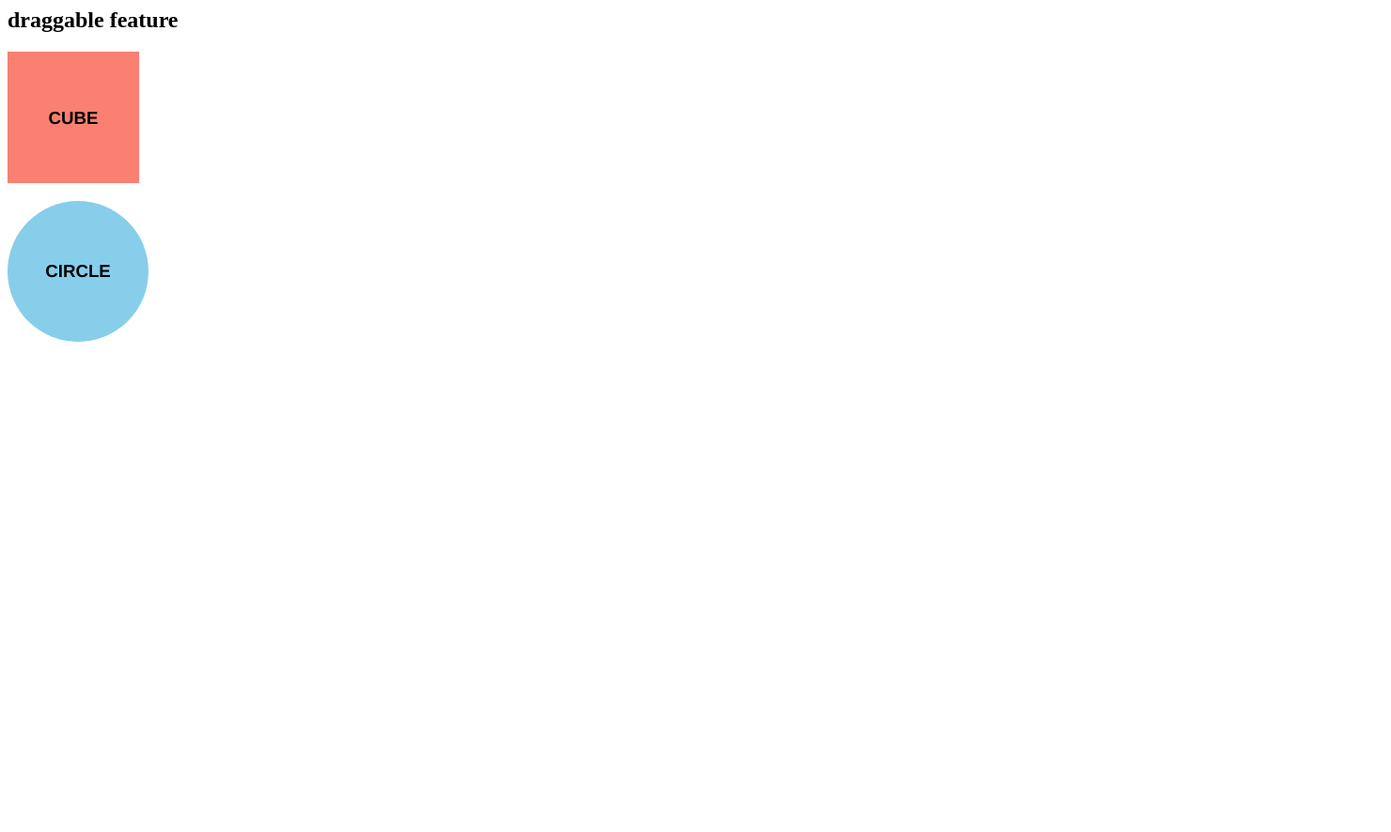
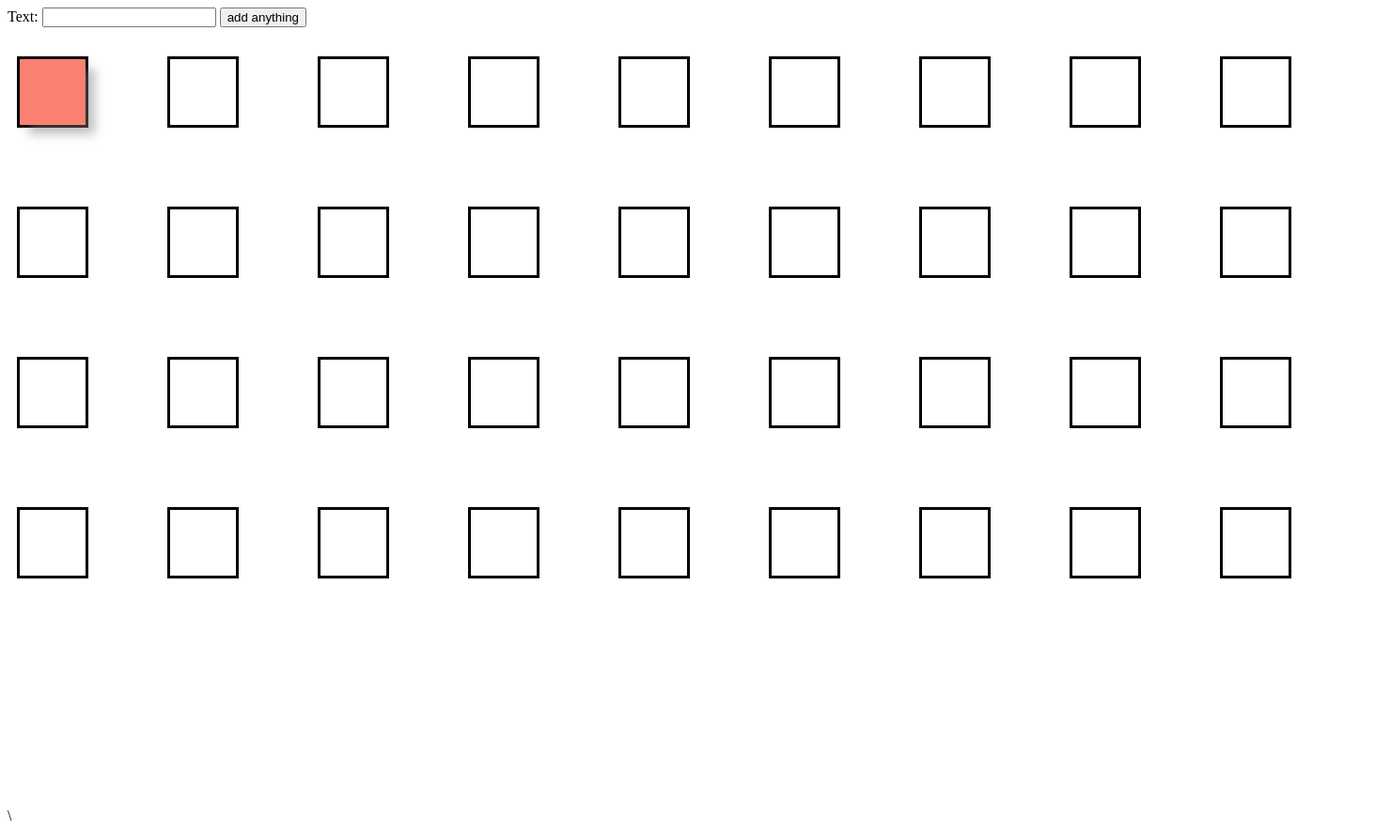
Before and after one commit to AppaPhD/Summer2020, a Django app: page / in a window 1480 px wide. Shown: the whole page at 94% size. Before the commit the page ends 364 px from the top, so only its background shows below. Run offline with Django 3.2, Linux system fonts and the light colour scheme; some libraries are stand-ins or nearby versions.

Commit message:
text in draggable

```diff
--- /dev/null
+++ b/hello/static/css/draggableJS.css
@@ -0,0 +1,22 @@
+.grid {
+    display: grid;
+    grid-template: 150px 150px 150px 150px 150px / 150px 150px 150px 150px 150px 150px 150px 150px 150px;
+    grid-gap: 10px;
+    background-color: white;
+    padding: 10px;
+}
+.draggable {
+    background-color: salmon;
+    box-shadow: 10px 10px 10px #7777;
+}
+
+.draggable, .droppable.draggable-dropzone--occupied{
+    width: 70px;
+    height: 70px;
+}
+.droppable{
+    width: 70px;
+    height: 70px;
+    border: solid;
+    display: flex;
+}
--- /dev/null
+++ b/hello/static/js/draggableJS.js
@@ -0,0 +1,16 @@
+function textInput() {
+    var yuh = document.getElementByID("text1").value;
+    alert("yuh");
+    document.getElementById("message").innerHTML = yuh;
+}
+
+const containers = document.querySelectorAll('.block')
+
+const droppable = new Draggable.Droppable(containers, {
+  draggable: '.draggable',
+  droppable: '.droppable'
+});
+
+droppable.on('drag:start', () => console.log('drag:start'));
+droppable.on('droppable:over', () => console.log('droppable:over'));
+droppable.on('droppable:out', () => console.log('droppable:out'));
--- a/hello/templates/draggableJS.html
+++ b/hello/templates/draggableJS.html
@@ -1,35 +1,19 @@
+{% load static %}
 <!doctype html>
-<html>
+<html lang="en">
 	<head>
 		<script src="https://cdn.jsdelivr.net/npm/@shopify/draggable@1.0.0-beta.2/lib/draggable.min.js"></script>
+		<link rel="stylesheet" href="{% static 'css/draggableJS.css' %}">
 		<meta charset="utf-8">
 		<meta name="viewport" content="width=device-width, initial-scale=1, shrink-to-fit=no">
-		<style>
-.grid {
-	display: grid;
-	grid-template: 150px 150px 150px / 150px 150px 150px 150px;
-	grid-gap: 10px;
-	background-color: #ffffff;
-	padding: 10px;
-}
-.draggable {
-	background-color: #ff3946;
-	box-shadow: 10px 10px 10px #7777;
-}
-
-.draggable, .droppable.draggable-dropzone--occupied{
-	width: 100px;
-	height: 100px;
-}
-.droppable{
-	width: 100px;
-	height: 100px;
-	border: solid;
-	display: flex;
-}
-		</style>
 	</head>
 	<body>
+		Text: <input id="text1">
+		<button id ="textButton" onclick="textInput()">add anything</button>
+		<div>
+			<h1 id="message"></h1>
+		</div>
+
 		<div class="grid">
 			<div class="block">
 				<div class="droppable draggable-dropzone--occupied">
@@ -40,18 +24,140 @@
 			<div class="block">
 				<div class="droppable"></div>
 			</div>
+			<div class="block">
+				<div class="droppable"></div>
 			</div>
+
+			<div class="block">
+				<div class="droppable"></div>
+			</div>
+
+			<div class="block">
+				<div class="droppable"></div>
+			</div>
+
+			<div class="block">
+				<div class="droppable"></div>
+			</div>
+
+			<div class="block">
+				<div class="droppable"></div>
+			</div>
+
+			<div class="block">
+				<div class="droppable"></div>
+			</div>
+
+			<div class="block">
+				<div class="droppable"></div>
+			</div>
+
+			<div class="block">
+				<div class="droppable"></div>
+			</div>
+
+			<div class="block">
+				<div class="droppable"></div>
+			</div>
+			<div class="block">
+				<div class="droppable"></div>
+			</div>
+
+			<div class="block">
+				<div class="droppable"></div>
+			</div>
+
+			<div class="block">
+				<div class="droppable"></div>
+			</div>
+
+			<div class="block">
+				<div class="droppable"></div>
+			</div>
+
+			<div class="block">
+				<div class="droppable"></div>
+			</div>
+
+			<div class="block">
+				<div class="droppable"></div>
+			</div>
+
+			<div class="block">
+				<div class="droppable"></div>
+			</div>
+
+			<div class="block">
+				<div class="droppable"></div>
+			</div>
+
+			<div class="block">
+				<div class="droppable"></div>
+			</div>
+			<div class="block">
+				<div class="droppable"></div>
+			</div>
+			<div class="block">
+				<div class="droppable"></div>
+			</div>
+
+			<div class="block">
+				<div class="droppable"></div>
+			</div>
+
+			<div class="block">
+				<div class="droppable"></div>
+			</div>
+
+			<div class="block">
+				<div class="droppable"></div>
+			</div>
+
+			<div class="block">
+				<div class="droppable"></div>
+			</div>
+
+			<div class="block">
+				<div class="droppable"></div>
+			</div>
+
+			<div class="block">
+				<div class="droppable"></div>
+			</div>
+
+			<div class="block">
+				<div class="droppable"></div>
+			</div>
+
+			<div class="block">
+				<div class="droppable"></div>
+			</div>
+
+			<div class="block">
+				<div class="droppable"></div>
+			</div>
+
+			<div class="block">
+				<div class="droppable"></div>
+			</div>
+
+			<div class="block">
+				<div class="droppable"></div>
+			</div>
+
+			<div class="block">
+				<div class="droppable"></div>
+			</div>
+
+			<div class="block">
+				<div class="droppable"></div>
+			</div>
+
+			<div class="block">
+				<div class="droppable"></div>
+			</div>
+
+		</div>
+	<script src="{% static 'js/draggableJS.js' %}" type=text/javascript></script>\
 	</body>
-	<script type="text/javascript">
-        const containers = document.querySelectorAll('.block')
-
-        const droppable = new Draggable.Droppable(containers, {
-            draggable: '.draggable',
-            droppable: '.droppable'
-        });
-
-        droppable.on('drag:start', () => console.log('drag:start'));
-        droppable.on('droppable:over', () => console.log('droppable:over'));
-        droppable.on('droppable:out', () => console.log('droppable:out'));
-	</script>
 </html>
--- a/hello/views.py
+++ b/hello/views.py
@@ -8,7 +8,7 @@ import os
 # Create your views here.
 def index(request):
     #return HttpResponse('Hello from Python!')
-    return render(request, "jqueryUI.html")
+    return render(request, "draggableJS.html")
     #r = requests.get('http://httpbin.org/status/418')
     #print(r.text)
     #return HttpResponse('<pre>' + r.text + '</pre>')
```
Also changed, not shown: draggable.css (added, +26 -0 lines), 1 other file. Lines whose indentation alone changed are shown as unchanged.
